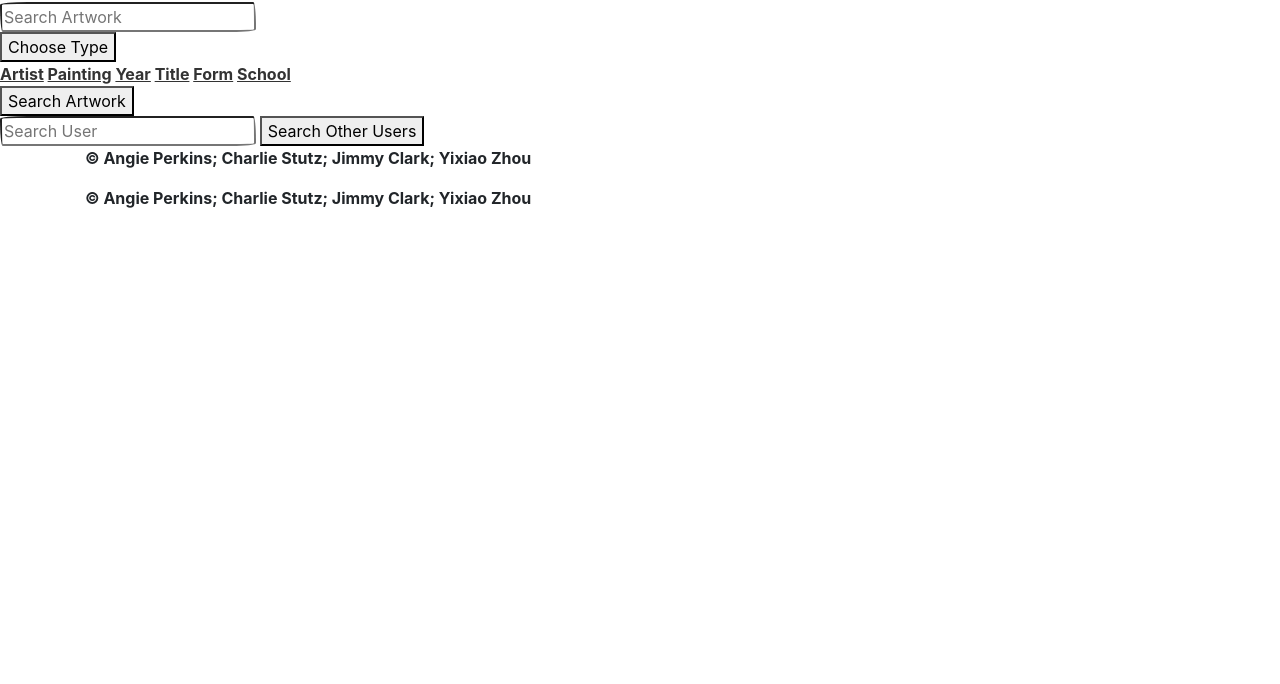
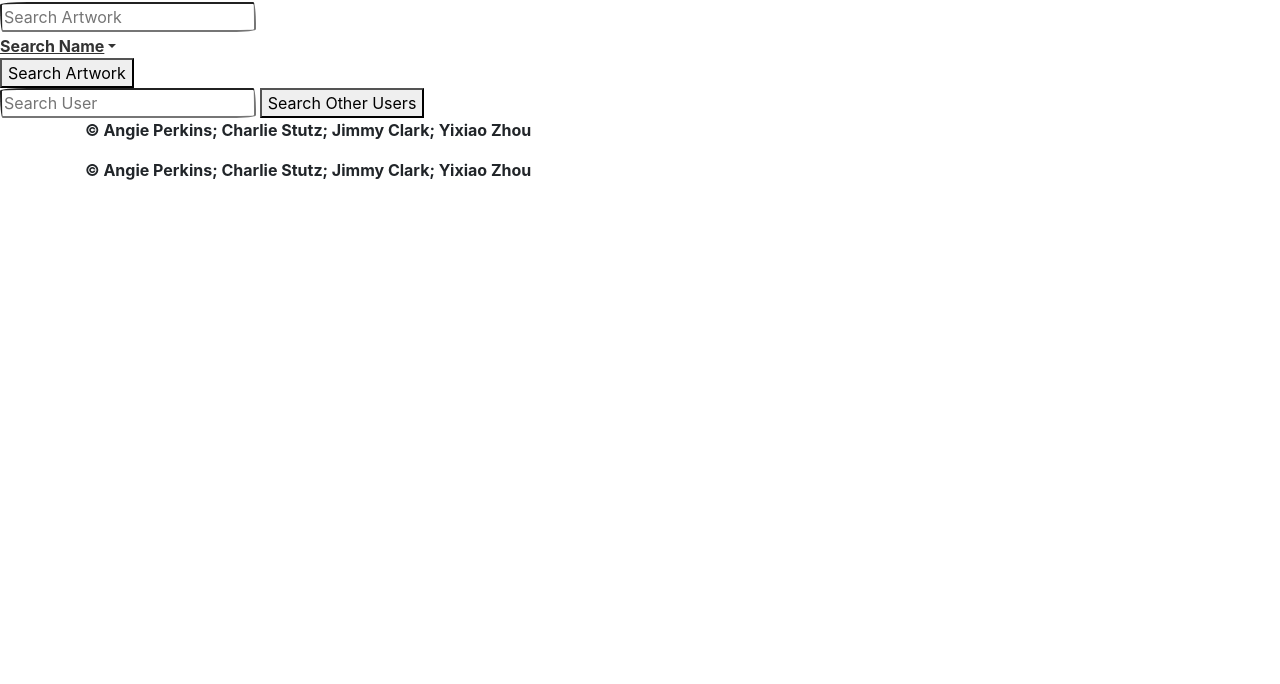
Before and after one commit to ashizhou/Project3, a plain HTML site: page art.html in a window 1280 px wide. Shown: the part 116-800 px from the top of the page. Drawn offline with nearby package versions, Linux system fonts and the light colour scheme; a web font is replaced by a local one.

Commit message:
Added dropdown choices for art criteria

```diff
--- a/art.html
+++ b/art.html
@@ -59,14 +59,16 @@
   <div class="search">
     <input id="art-search-input" type="text" placeholder="Search Artwork" aria-label="Search">
     <div class="dropdown">
-      <button onclick="myFunction()"class="dropbtn">Choose Type</button>
-      <div class="drop-content" id="myDropdown">
-        <a href="#artist">Artist</a>
-        <a href="#painting">Painting</a>
-        <a href="#year">Year</a>
-        <a href="#title">Title</a>
-        <a href="#form">Form</a>
-        <a href="#school">School</a>
+        <li class="btn-group">
+	 <a href="#" id="searchtype" class="dropdown-toggle selection" data-toggle="dropdown" role="button" aria-haspopup="true" aria-expanded="false">Search Name<span class="caret"></span></a>
+	 <ul class="dropdown-menu" role="menu">
+	  <li><a href="#">Search Name</a></li>
+	  <li><a href="#">Search Artist</a></li>
+	  <li><a href="#">Search Year</a></li>
+	  <li><a href="#">Search Title</a></li>
+          <li><a href="#">Search School</a></li>
+	 </ul>
+	</li>
       </div>
     </div>
     <button id="art-search" style="width:auto;">Search Artwork</button>
```
